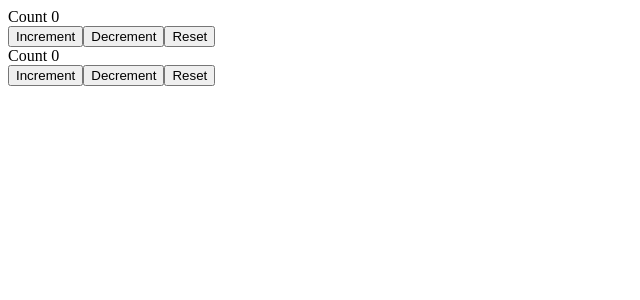
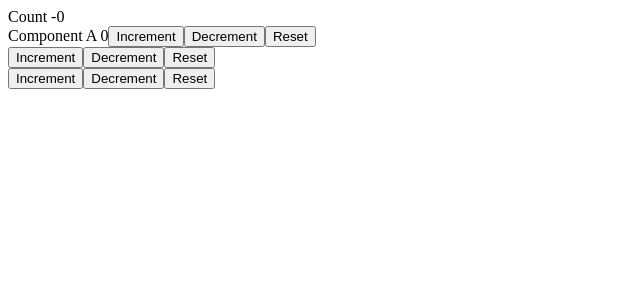
Before and after one commit to Syed-Sadman/Codev-React, a React (Create React App) app: page / in a window 1280 px wide. Shown: the top 300 px of the page, without its empty margins (0-640 px from the left). Built offline with nearby package versions, Linux system fonts and the light colour scheme.

Commit message:
useReducer with useContext

```diff
--- a/src/App.js
+++ b/src/App.js
@@ -1,4 +1,9 @@
+import React,{useReducer} from "react";
+import CompA from "./funcComp/CompA";
+import CompB from "./funcComp/CompB";
+import CompC from "./funcComp/CompC";
 
+export const CounterContext=React.createContext()
 // import Msg from './comp/Message'
 // import Count from './comp/Count'
 // import Greet from './comp/Gree'
@@ -15,7 +20,7 @@
 //import IntervalCount from "./funcComp/IntervalCount";
 //import DataFetching from "./funcComp/DataFetching";
 //import UseReduce from "./funcComp/UseReduce";
-import UseReduceThree from "./funcComp/UseReduceThree";
+//import UseReduceThree from "./funcComp/UseReduceThree";
 //import UseReduceTwo from "./funcComp/UseReduceTwo";
 //import IntervalHookCount from "./funcComp/IntervalHookCount";
 //import MouseContainer from "./funcComp/MouseContainer";
@@ -35,36 +40,61 @@ import UseReduceThree from "./funcComp/UseReduceThree";
 // import ComponentC from "./comp/ComponentC";
 // import {UserProvider} from "./comp/userContext"
 //import UserGreeting from './comp/UserGreeting'
+const initialState=0;
+const reducer=(state,action)=>{
+    switch(action){
+        case 'increment':
+            return state+1;
+        case 'decrement':
+            return state-1;
+        case 'reset':
+            return initialState;
+        default:
+            return state;
+    }
+}
+
+
 function App(){
+  const [count,dispatch]=useReducer(reducer,initialState)
   return(
-    //   {/* <ClsClick/>
-    //   <br></br>
-    //   <FuncClick/> */}
-    // /* <ParentComponent/>
-    //   <UserGreeting/> */
-    // {/* <LifeCycleA/> */}
-    // {/* <Table/> */}
-    //   {/* <ClickCount/> */}
-    //   {/* <PureComp/> */}
-    //   {/* <ParentComp/> */}
-    //   {/* <HoverCount/> */}
-    //   {/* <CountTwo render={(count,increment)=><ClickCountTwo count={count} increment={increment}></ClickCountTwo>}/>
-    //   <CountTwo render={(count,increment)=><HoverCountTwo count={count} increment={increment}></HoverCountTwo> }/>
-    <div>
-      {/* <ClassCount/> */}
-      {/* <UseStateHook/> */}
-    {/* <HookCountFour/> */}
-      {/* <HooCountTwo/> */}
-      {/* <UseEffect/> */}
-    {/* <MouseHook/> */}
-    {/* <MouseContainer/> */}
-    {/* <IntervalCount/> */}
-    {/* <IntervalHookCount/> */}
-    {/* <DataFetching/> */}
-    {/* <UseReduce/> */}
-    {/* <UseReduceTwo/> */}
-    <UseReduceThree/>
-    </div>
+  //   //   {/* <ClsClick/>
+  //   //   <br></br>
+  //   //   <FuncClick/> */}
+  //   // /* <ParentComponent/>
+  //   //   <UserGreeting/> */
+  //   // {/* <LifeCycleA/> */}
+  //   // {/* <Table/> */}
+  //   //   {/* <ClickCount/> */}
+  //   //   {/* <PureComp/> */}
+  //   //   {/* <ParentComp/> */}
+  //   //   {/* <HoverCount/> */}
+  //   //   {/* <CountTwo render={(count,increment)=><ClickCountTwo count={count} increment={increment}></ClickCountTwo>}/>
+  //   //   <CountTwo render={(count,increment)=><HoverCountTwo count={count} increment={increment}></HoverCountTwo> }/>
+
+  //     {/* <ClassCount/> */}
+  //     {/* <UseStateHook/> */}
+  //   {/* <HookCountFour/> */}
+  //     {/* <HooCountTwo/> */}
+  //     {/* <UseEffect/> */}
+  //   {/* <MouseHook/> */}
+  //   {/* <MouseContainer/> */}
+  //   {/* <IntervalCount/> */}
+  //   {/* <IntervalHookCount/> */}
+  //   {/* <DataFetching/> */}
+  //   {/* <UseReduce/> */}
+  //   {/* <UseReduceTwo/> */}
+  //   {/* <UseReduceThree/> */}
+    <CounterContext.Provider value={{counterCount:count,countDispatch:dispatch}}>
+        <div>
+            Count -{count}
+            <CompA/>
+            <CompB/>
+            <CompC/>
+        </div>
+    </CounterContext.Provider>
+
+
 
     )
 
--- /dev/null
+++ b/src/funcComp/CompA.js
@@ -0,0 +1,16 @@
+import React,{useContext} from 'react'
+import { CounterContext } from '../App'
+
+function CompA() {
+    const countContext=useContext(CounterContext)
+    return (
+        <div>
+            Component A {countContext.counterCount}
+            <button onClick={()=>countContext.countDispatch('increment')}>Increment</button>
+            <button onClick={()=>countContext.countDispatch('decrement')}>Decrement</button>
+            <button onClick={()=>countContext.countDispatch('reset')}>Reset</button>
+        </div>
+    )
+}
+
+export default CompA
--- /dev/null
+++ b/src/funcComp/CompB.js
@@ -0,0 +1,15 @@
+import React,{useContext} from 'react'
+import { CounterContext } from '../App'
+
+function CompB() {
+    const countContext=useContext(CounterContext)
+    return (
+        <div>
+            <button onClick={()=>countContext.countDispatch('increment')}>Increment</button>
+            <button onClick={()=>countContext.countDispatch('decrement')}>Decrement</button>
+            <button onClick={()=>countContext.countDispatch('reset')}>Reset</button>
+        </div>
+    )
+}
+
+export default CompB
--- /dev/null
+++ b/src/funcComp/CompC.js
@@ -0,0 +1,15 @@
+import React,{useContext} from 'react'
+import { CounterContext } from '../App'
+
+function CompC() {
+    const countContext=useContext(CounterContext)
+    return (
+        <div>
+            <button onClick={()=>countContext.countDispatch('increment')}>Increment</button>
+            <button onClick={()=>countContext.countDispatch('decrement')}>Decrement</button>
+            <button onClick={()=>countContext.countDispatch('reset')}>Reset</button>
+        </div>
+    )
+}
+
+export default CompC
```
